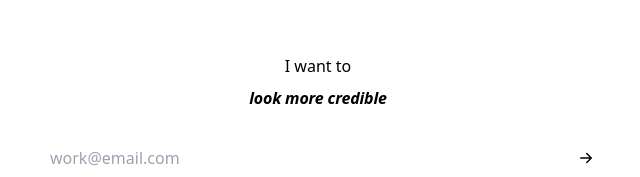
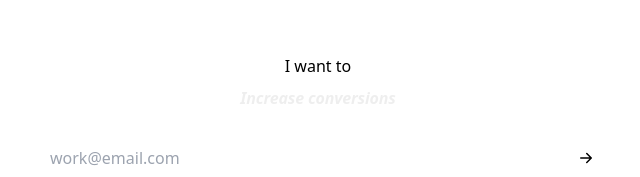
Before and after one commit to reedpafford/voro-ink, a Next.js app: page / in a window 1280 px wide. Shown: the part 264-441 px from the top of the page, without its empty margins (322-962 px from the left). Built offline with nearby package versions, Linux system fonts and the light colour scheme.

Commit message:
ui: slower plane+sent check; continuous rotated headlines w/ longer dwell and teal sweep

```diff
--- a/src/components/EmailForm.tsx
+++ b/src/components/EmailForm.tsx
@@ -5,21 +5,26 @@ import { motion, useReducedMotion } from "framer-motion";
 
 export default function EmailForm({ onSuccess }: { onSuccess?: () => void }) {
   const [email, setEmail] = useState("");
-  const [launched, setLaunched] = useState(false);
+  const [launched, setLaunched] = useState(false); // plane launch
+  const [showCheck, setShowCheck] = useState(false); // brief sent indicator
   const [err, setErr] = useState<string | null>(null);
   const [t0] = useState(() => Date.now());
   const reduce = useReducedMotion();
 
   async function submit(e?: React.FormEvent) {
     e?.preventDefault();
+    if (launched) return;
+
     setErr(null);
-
     const valid = /^[^\s@]+@[^\s@]+\.[^\s@]+$/.test(email);
     if (!valid) return setErr("Please enter a valid email.");
     if (Date.now() - t0 < 1000) return setErr("Please try again.");
 
-    // Launch animation immediately; post to server in background.
+    // Launch animation immediately; handle server in background.
     setLaunched(true);
+
+    // After ~0.9s plane flight, show a quick checkmark "sent" pop.
+    if (!reduce) setTimeout(() => setShowCheck(true), 900);
 
     try {
       const r = await fetch("/api/inquiry", {
@@ -29,10 +34,13 @@ export default function EmailForm({ onSuccess }: { onSuccess?: () => void }) {
       });
       const j = await r.json();
       if (!j.ok) throw new Error("bad");
-      setTimeout(() => onSuccess?.(), reduce ? 0 : 520);
+
+      // Transition to thank-you after the user *sees* the animation.
+      setTimeout(() => onSuccess?.(), reduce ? 0 : 1500);
     } catch {
-      // allow retry if it fails
+      // Allow retry on failure.
       setLaunched(false);
+      setShowCheck(false);
       setErr("Something went wrong. Try again.");
     }
   }
@@ -51,7 +59,7 @@ export default function EmailForm({ onSuccess }: { onSuccess?: () => void }) {
           required
         />
 
-        {/* button wrapper drives hover/active; clean types */}
+        {/* Button wrapper (CSS hover/active; avoids motion.button TS issues) */}
         <div className="relative shrink-0 h-10 w-10 group">
           <button
             type="submit"
@@ -69,7 +77,7 @@ export default function EmailForm({ onSuccess }: { onSuccess?: () => void }) {
               </span>
             )}
 
-            {/* Tiny brand trail (hover only) */}
+            {/* Tiny brand trail */}
             {!launched && (
               <span
                 className="pointer-events-none absolute left-2 top-1/2 -translate-y-1/2 h-[2px] w-0 rounded-full transition-all duration-200 group-hover:w-[10px] group-active:w-[12px]"
@@ -78,7 +86,7 @@ export default function EmailForm({ onSuccess }: { onSuccess?: () => void }) {
             )}
           </button>
 
-          {/* Paper plane animation (Framer, no spinner) */}
+          {/* Paper plane — slower launch */}
           {!reduce && (
             <span className="pointer-events-none absolute inset-0 m-auto">
               <motion.svg
@@ -87,13 +95,28 @@ export default function EmailForm({ onSuccess }: { onSuccess?: () => void }) {
                 initial={{ opacity: 0, scale: 0.6, rotate: -15, x: 0, y: 0 }}
                 animate={
                   launched
-                    ? { opacity: [0, 1, 0], x: [0, 14, 36], y: [0, -12, -24], scale: [0.8, 1, 0.9], rotate: [-15, -10, -10] }
+                    ? { opacity: [0, 1, 0], x: [0, 16, 44], y: [0, -14, -30], scale: [0.85, 1, 0.9], rotate: [-15, -10, -10] }
                     : { opacity: 0 }
                 }
-                transition={{ duration: 0.55, ease: "easeOut" }}
+                transition={{ duration: 0.9, ease: "easeOut" }}
                 style={{ display: "block", margin: "auto" }}
               >
                 <path d="M22 3 13 21l-3.5-8.2L2 9l20-6Zm0 0L9.5 14.5" stroke="rgb(255,255,255)" strokeWidth="2" strokeLinecap="round" strokeLinejoin="round"/>
+              </motion.svg>
+            </span>
+          )}
+
+          {/* Checkmark “sent” pop (brief) */}
+          {!reduce && showCheck && (
+            <span className="pointer-events-none absolute inset-0 m-auto grid place-items-center">
+              <motion.svg
+                key="check"
+                width="18" height="18" viewBox="0 0 24 24" fill="none" aria-hidden="true"
+                initial={{ scale: 0.6, opacity: 0 }}
+                animate={{ scale: 1, opacity: 1 }}
+                transition={{ duration: 0.25, ease: "easeOut" }}
+              >
+                <path d="M20 6 9 17l-5-5" stroke="rgb(255,255,255)" strokeWidth="2.5" strokeLinecap="round" strokeLinejoin="round" />
               </motion.svg>
             </span>
           )}
--- a/src/components/RotatingPitch.tsx
+++ b/src/components/RotatingPitch.tsx
@@ -4,19 +4,18 @@ import { useEffect, useMemo, useState } from "react";
 import { AnimatePresence, motion, useReducedMotion } from "framer-motion";
 import { ROTATION_LINES } from "@/lib/lines";
 
-/** Small “I want to”, rotating phrase with teal underline sweep. */
+/** Small “I want to”, rotating forever with a subtle rotate+glide and teal underline sweep. */
 export default function RotatingPitch() {
   const reduce = useReducedMotion();
   const [index, setIndex] = useState(0);
-  const last = ROTATION_LINES.length - 1;
+  const delay = 2600; // how long each phrase stays on screen
 
   useEffect(() => {
-    if (index >= last) return; // stop at the final phrase
-    const t = setTimeout(() => setIndex((i) => i + 1), 1400);
+    const t = setTimeout(() => setIndex((i) => (i + 1) % ROTATION_LINES.length), delay);
     return () => clearTimeout(t);
-  }, [index, last]);
+  }, [index]);
 
-  const current = useMemo(() => ROTATION_LINES[Math.min(index, last)], [index, last]);
+  const current = useMemo(() => ROTATION_LINES[index], [index]);
 
   return (
     <div className="text-center">
@@ -26,16 +25,28 @@ export default function RotatingPitch() {
         <AnimatePresence mode="wait" initial={false}>
           <motion.span
             key={current}
-            initial={reduce ? { opacity: 0 } : { y: 10, opacity: 0 }}
-            animate={reduce ? { opacity: 1 } : { y: 0, opacity: 1 }}
-            exit={reduce ? { opacity: 0 } : { y: -10, opacity: 0 }}
-            transition={{ duration: 0.28, ease: "easeOut" }}
+            initial={
+              reduce
+                ? { opacity: 0 }
+                : { y: 10, rotate: 3, opacity: 0 }
+            }
+            animate={
+              reduce
+                ? { opacity: 1 }
+                : { y: 0, rotate: 0, opacity: 1 }
+            }
+            exit={
+              reduce
+                ? { opacity: 0 }
+                : { y: -10, rotate: -3, opacity: 0 }
+            }
+            transition={{ duration: 0.35, ease: "easeOut" }}
           >
             <span className="hero-title">{current}</span>
           </motion.span>
         </AnimatePresence>
 
-        {/* Teal sweep underline (kept outside motion for clean TS types) */}
+        {/* Teal underline (sweeps each change) */}
         <span className="pointer-events-none absolute left-0 -bottom-1 h-[3px] w-full rounded-full overflow-hidden">
           <motion.span
             key={`u-${current}`}
@@ -49,7 +60,7 @@ export default function RotatingPitch() {
             initial={{ scaleX: 0 }}
             animate={{ scaleX: 1 }}
             exit={{ scaleX: 0 }}
-            transition={{ duration: 0.35, ease: "easeOut" }}
+            transition={{ duration: 0.40, ease: "easeOut" }}
           />
         </span>
       </span>
--- a/src/lib/lines.ts
+++ b/src/lib/lines.ts
@@ -1,11 +1,26 @@
 export const ROTATION_LINES = [
-  "increase conversions",
-  "reduce friction",
-  "load faster",
-  "look more credible",
-  "sharpen messaging",
-  "book more meetings",
-  "run A/B tests",
-  "rank higher",
-  "better my brand.",
+  "Grow my business",
+  "Increase conversions",
+  "Build a stunning site",
+  "Reduce drop-off",
+  "Grow my online presence",
+  "Modernize my brand",
+  "Fix mobile UX",
+  "Speed up my site",
+  "Polish the UI",
+  "Book more demos",
+  "Refresh my visuals",
+  "Tell a clearer story",
+  "Improve accessibility",
+  "Build more trust",
+  "Make a great first impression",
+  "Stand out from competitors",
+  "Win repeat visitors",
+  "Make my site memorable",
+  "Create a better experience",
+  "Turn visitors into customers",
+  "Clarify my offer",
+  "Improve navigation",
+  "Simplify checkout",
+  "Launch faster",
 ];
```
